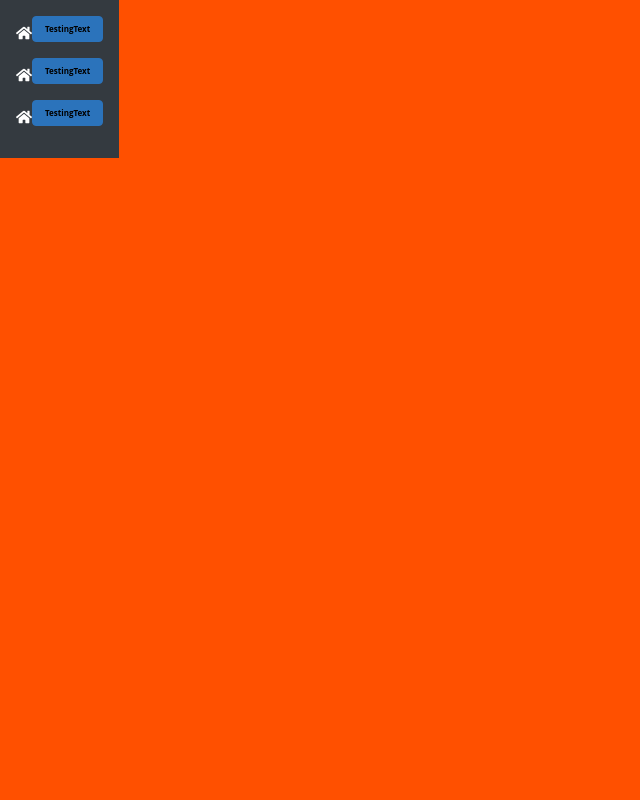
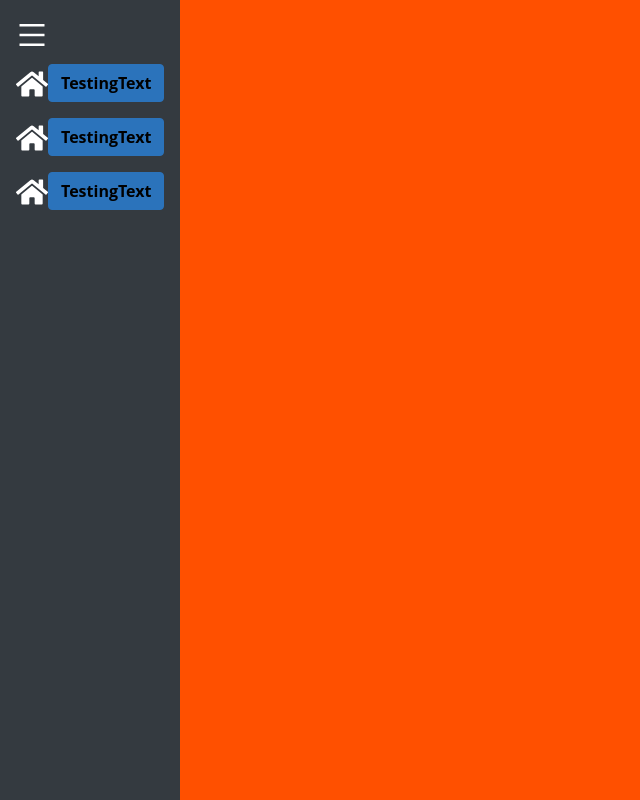
Before and after one commit to CodecoolGlobal/el-proyecte-grande-sprint-1-csharp-A-Bolf, a React (Create React App) app in the folder Frontend/sitrep/: page / in a window 1280 px wide. Both pictures are taken after a click on the button "Login". Shown: the whole page, without its empty margins (0-640 px from the left). Built offline with nearby package versions, Linux system fonts and the light colour scheme; what react-animations would draw is missing.

Commit message:
implement changes to the sidebar position

```diff
--- a/Frontend/sitrep/src/App.js
+++ b/Frontend/sitrep/src/App.js
@@ -22,8 +22,9 @@ function App() {
                         <Landing />
                         <LoginButton onClick={LoginClick} /></div>
                 }
+                {!ShowSplashScreen && <Sidebar />}
             </FadeInDiv>
-            <Sidebar />
+
         </div>
     );
 }
--- a/Frontend/sitrep/src/components/Sidebar.js
+++ b/Frontend/sitrep/src/components/Sidebar.js
@@ -1,13 +1,16 @@
 import SidebarButton from "./SidebarButton";
 import { FaHome } from "react-icons/fa"
+import { AiOutlineMenu } from "react-icons/ai"
 const Sidebar = () => {
     return (
-        <nav style={{ float: "left" }} className="d-flex flex-column flex-shrink-0 p-3 text-white bg-dark collapse">
-            <SidebarButton ButtonText="TestingText" SidebarIcon={FaHome} >PlaceHolderText</SidebarButton>
-            <SidebarButton ButtonText="TestingText" SidebarIcon={FaHome} >PlaceHolderText</SidebarButton>
-            <SidebarButton ButtonText="TestingText" SidebarIcon={FaHome} >PlaceHolderText</SidebarButton>
+        <div className="sidebar bg-dark d-inline-block h-100">
+            <nav style={{ float: "left" }} className="  p-3 text-white ">
+                <AiOutlineMenu />
+                <SidebarButton ButtonText="TestingText" SidebarIcon={FaHome} >PlaceHolderText</SidebarButton>
+                <SidebarButton ButtonText="TestingText" SidebarIcon={FaHome} >PlaceHolderText</SidebarButton>
+                <SidebarButton ButtonText="TestingText" SidebarIcon={FaHome} >PlaceHolderText</SidebarButton>
 
-        </nav>
+            </nav></div>
     );
 }
 export default Sidebar;
--- a/Frontend/sitrep/src/index.css
+++ b/Frontend/sitrep/src/index.css
@@ -1,20 +1,30 @@
 body {
     margin: 0;
     font-family: -apple-system, BlinkMacSystemFont, 'Segoe UI', 'Roboto', 'Oxygen',
-    'Ubuntu', 'Cantarell', 'Fira Sans', 'Droid Sans', 'Helvetica Neue',
-    sans-serif;
+        'Ubuntu', 'Cantarell', 'Fira Sans', 'Droid Sans', 'Helvetica Neue',
+        sans-serif;
     -webkit-font-smoothing: antialiased;
     -moz-osx-font-smoothing: grayscale;
 }
 
 code {
     font-family: source-code-pro, Menlo, Monaco, Consolas, 'Courier New',
-    monospace;
+        monospace;
 }
+
 .logo {
     height: 250px;
     width: 250px;
 }
+
+.sidebar {
+    font-size: 200%;
+    height: 100vh;
+    display: flex;
+    position: absolute;
+
+}
+
 .landing {
     font-size: 250%;
     display: flex;
```
